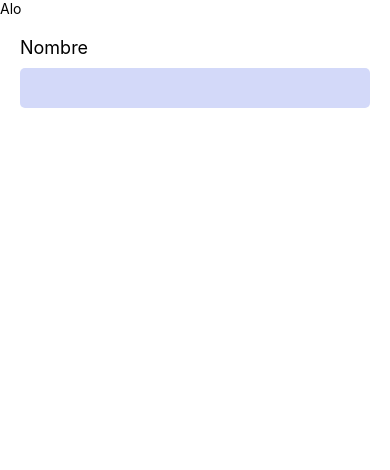
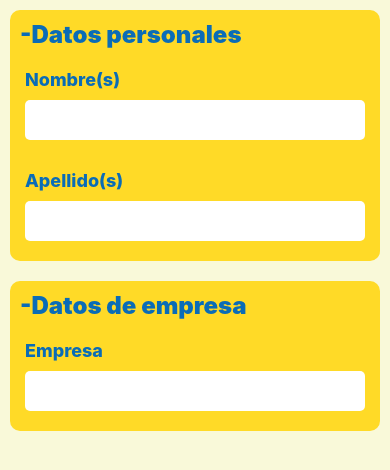
Before and after one commit to L03A95/react-native-app, a React Native app: screen / in a window 390 px wide. Shown: the top 470 px of the page. Built offline with nearby package versions, Linux system fonts and the light colour scheme.

Commit message:
Added SectionTitle component and improved styles

```diff
--- a/App.tsx
+++ b/App.tsx
@@ -28,16 +28,37 @@ import {
   ReloadInstructions,
 } from 'react-native/Libraries/NewAppScreen';
 import InputSection from './src/components/InputSection';
+import Section from './src/components/Section';
+import SectionTitle from './src/components/SectionTitle';
 
 
 
 export default function App (): JSX.Element {
 
   return (
-    <View>
-      <Text>Alo</Text>
-      <InputSection title='Nombre'></InputSection>
+    <ScrollView style={styles.background}>
+      <Section>
+        <>
+          <SectionTitle title='Datos personales'/>
+          <InputSection title='Nombre(s)'/>
+          <InputSection title='Apellido(s)'/>
+        </>
+      </Section>
+      <Section>
+        <>
+          <SectionTitle title='Datos de empresa'/>
+          <InputSection title='Empresa'/>
+        </>
 
-    </View>
+      </Section>
+
+
+    </ScrollView>
   )
 }
+
+const styles = StyleSheet.create({
+  background: {
+    backgroundColor: "#f9f9d9"
+  }
+})
--- a/src/components/InputSection.tsx
+++ b/src/components/InputSection.tsx
@@ -16,18 +16,27 @@ export default function InputSection ({title} : InputSectionProps) : JSX.Element
 
 const styles = StyleSheet.create({
     background: {
-        margin: 20
+        borderRadius: 5,
+        padding: 5,
+        paddingBottom:10,
+        paddingTop: 10,
+        marginTop:10
     },
 
     input: {
-        backgroundColor:'#d3d9f9',
+        backgroundColor:'#fff',
         borderRadius: 5,
-        height: 40
+        height: 40,
+        color: "#0a6cb7",
+        fontWeight: "500",
+        fontSize: 16
     },
 
     title: {
         marginBottom: 10,
-        fontSize: 18
+        fontSize: 18,
+        color: "#0a6cb7",
+        fontWeight: "800"
     }
 
 })
--- /dev/null
+++ b/src/components/SectionTitle.tsx
@@ -0,0 +1,21 @@
+import { Text, StyleSheet } from "react-native";
+
+interface TitleProps {
+    title: string
+}
+
+export default function SectionTitle ({title} : TitleProps) {
+    return (
+        <Text style={styles.title}>-{title}</Text>
+    )
+}
+
+const styles = StyleSheet.create({
+    title: {
+        color: "#0a6cb7",
+        fontSize: 24,
+        width:'100%',
+        margin: "auto",
+        fontWeight: "900"
+    }
+})
```
